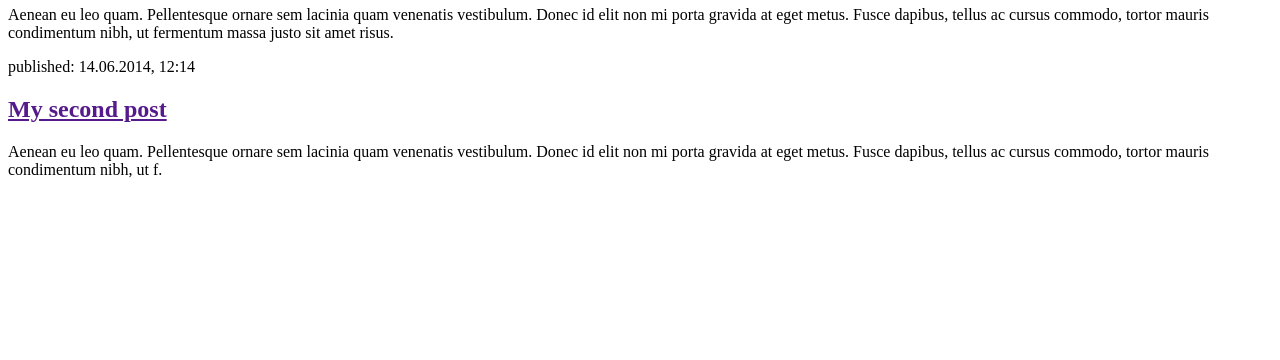
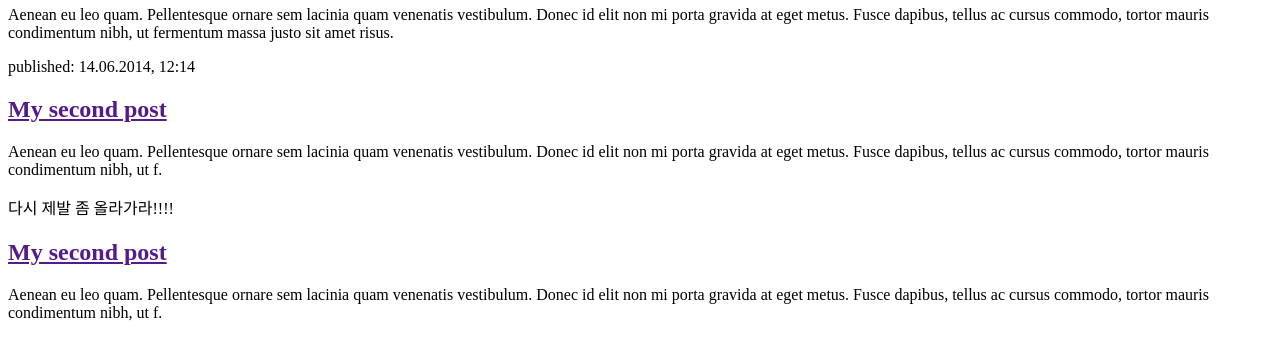
Before and after one commit to hjh6609/my-first-blog2, a Django app: page / in a window 1280 px wide. Shown: the part 145-505 px from the top of the page. Run offline with Django 3.2, Linux system fonts and the light colour scheme.

Commit message:
Changed the HTML for the site.

```diff
--- a/blog/templates/blog/post_list.html
+++ b/blog/templates/blog/post_list.html
@@ -18,5 +18,10 @@
             <h2><a href="">My second post</a></h2>
             <p>Aenean eu leo quam. Pellentesque ornare sem lacinia quam venenatis vestibulum. Donec id elit non mi porta gravida at eget metus. Fusce dapibus, tellus ac cursus commodo, tortor mauris condimentum nibh, ut f.</p>
         </div>
+        <div>
+            <p>다시 제발 좀 올라가라!!!!</p>
+            <h2><a href="">My second post</a></h2>
+            <p>Aenean eu leo quam. Pellentesque ornare sem lacinia quam venenatis vestibulum. Donec id elit non mi porta gravida at eget metus. Fusce dapibus, tellus ac cursus commodo, tortor mauris condimentum nibh, ut f.</p>
+        </div>
     </body>
 </html>
```
